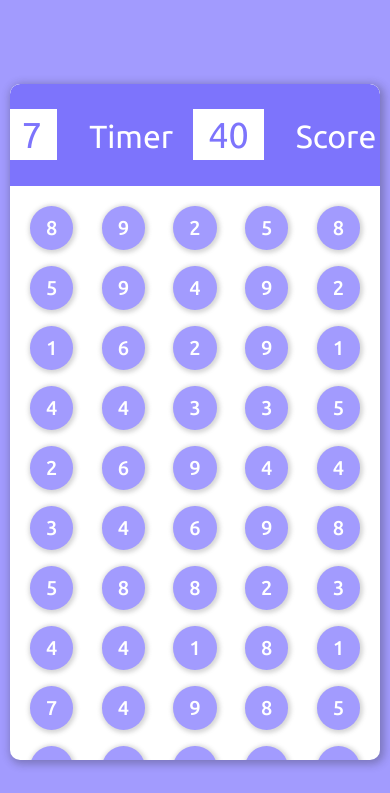
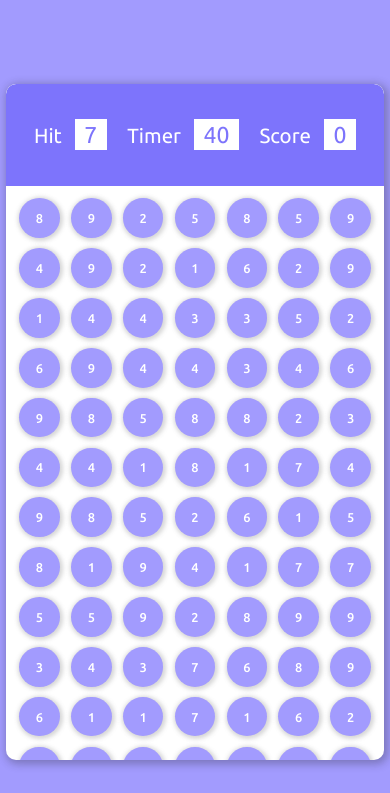
Before and after one commit to shivPosted/Bubble-Game, a plain HTML site: page index.html in a window 390 px wide. Drawn offline with Linux system fonts and the light colour scheme.

Commit message:
added responsivness 🚀

```diff
--- a/style.css
+++ b/style.css
@@ -1,4 +1,4 @@
-@import url("https://fonts.googleapis.com/css2?family=Ubuntu:wght@300;400;500;600;700&display=swap");
+@import url('https://fonts.googleapis.com/css2?family=Ubuntu:wght@300;400;500;600;700&display=swap');
 
 * {
   margin: 0;
@@ -14,7 +14,7 @@ body {
   display: flex;
   align-items: center;
   justify-content: center;
-  font-family: "Ubuntu", sans-serif;
+  font-family: 'Ubuntu', sans-serif;
 }
 
 .hidden {
@@ -112,3 +112,21 @@ body {
   font-size: 3.2rem;
   color: #a29bfe;
 }
+
+@media (max-width: 50em) {
+  html {
+    font-size: 45%;
+  }
+  .activity-tab {
+    padding-inline: 2.4rem;
+  }
+}
+
+@media (max-width: 27em) {
+  html {
+    font-size: 40%;
+  }
+  .bubble {
+    padding: 2rem 2.6rem;
+  }
+}
```
